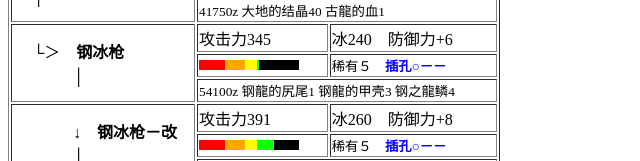
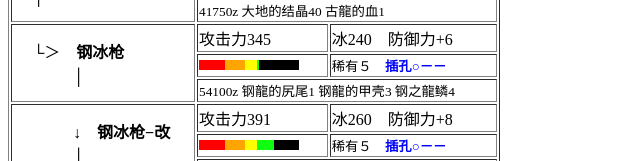
Before and after one commit to mhwikicn/mh2tip, a plain HTML site: page h04.html in a window 1280 px wide. Shown: the part 5581-5742 px from the top of the page, 0-640 px from the left. Drawn offline with Linux system fonts and the light colour scheme.

Commit message:
Update h04.html

```diff
--- a/h04.html
+++ b/h04.html
@@ -642,7 +642,7 @@
 <tr><td colspan="2"><small>54100z 钢龍的尻尾1 钢龍的甲壳3 钢之龍鳞4</small></td></tr>
 
 <tr><td rowspan="3">
-　 　 　 ↓　<b>钢冰枪－改</b><br>
+　 　 　 ↓　<b>钢冰枪−改</b><br>
 　 　 　 │</td><td>攻击力391</td><td>冰260　防御力+8</td></tr>
 <tr><td><table width="100" height="10" cellspacing="0"><tr>
 <td width="26%" bgcolor="red"></td><td width="20%" bgcolor="orange"></td><td width="12%" bgcolor="yellow"></td><td width="17%" bgcolor="#10ff10"></td><td width="25%" bgcolor="black"></td>
```
